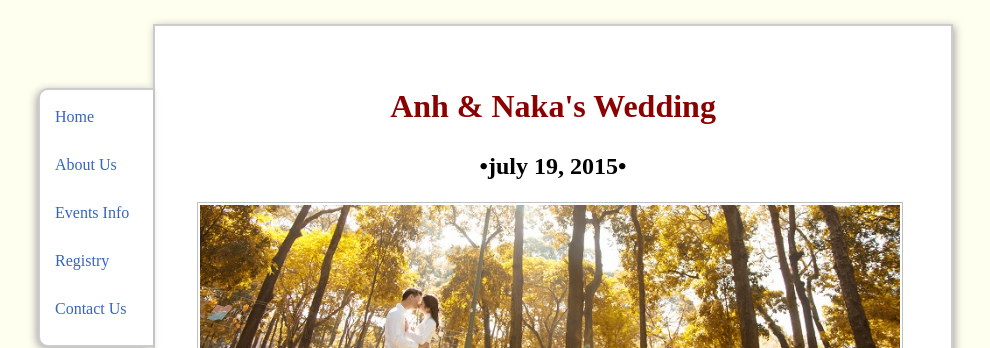
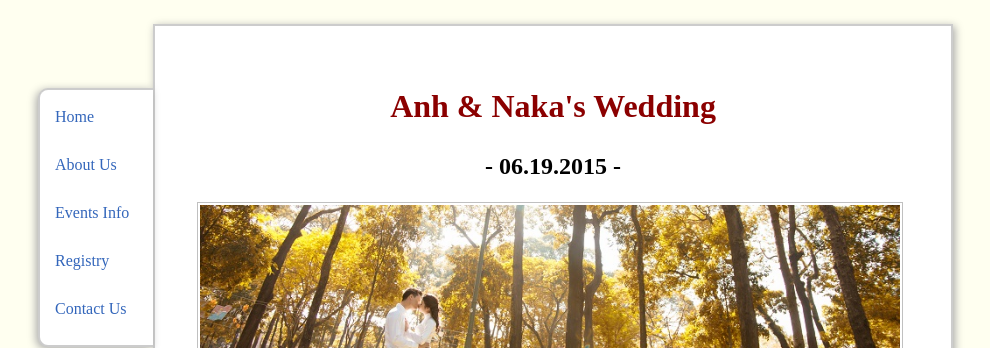
Before and after one commit to trananh/trananh.github.io, a Jekyll site: the page built from wedding/index.html, in a window 1280 px wide. Shown: the top 348 px of the page, without its empty margins (87-1077 px from the left). Built offline with Jekyll 4.4.1, drawn with Linux system fonts in a browser that asks for light colours; nearby versions of some CDN libraries.

Commit message:
Updated wedding page.

```diff
--- a/wedding/index.html
+++ b/wedding/index.html
@@ -31,7 +31,7 @@ title: anh &amp; naka wedding
 <div id="page" style="font-family: Goudy Old Style;">
 
     <h1 style="font-family: Papyrus; text-align: center; font-size: 2em; font-weight: bold; color: darkred;">Anh &amp; Naka's Wedding</h1>
-    <h1 style="font-family: Papyrus; text-align: center; font-weight: bold;">&#8226;july 19, 2015&#8226;</h1>
+    <h1 style="font-family: Papyrus; text-align: center; font-weight: bold;">- 06.19.2015 -</h1>
     <img class="inset right" src="/images/anhnaka.jpg" title="Anh and Naka" alt="Photo of Anh and Naka" width="100%"/>
 
     <p>
```
